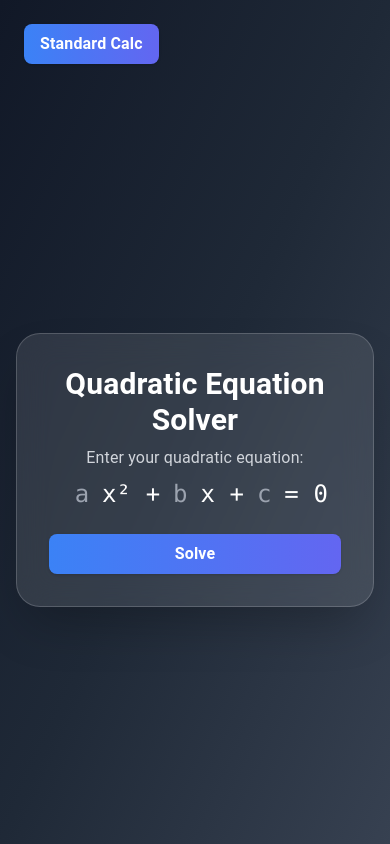
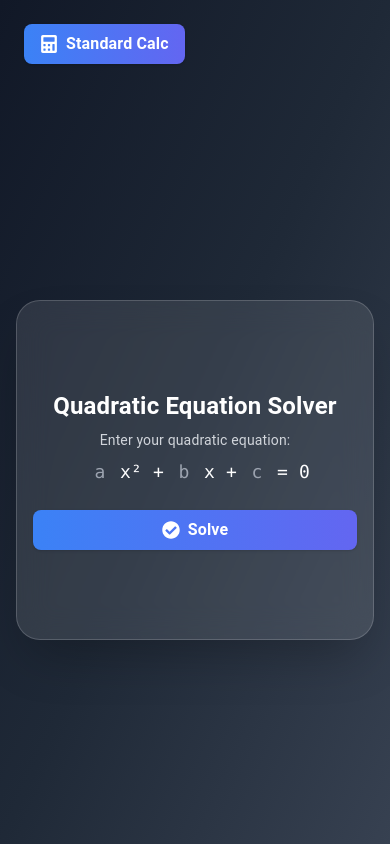
Before and after one commit to 8Leer8/calculatorWithQuadratic, a React (Create React App) app: page / in a window 390 px wide. Both pictures are taken after a click on the button "Quadratic". Built offline with nearby package versions, Linux system fonts and the light colour scheme.

Commit message:
icon and more responsive

```diff
--- a/package.json
+++ b/package.json
@@ -17,6 +17,7 @@
     "@types/react-router-dom": "^5.3.3",
     "react": "^19.1.0",
     "react-dom": "^19.1.0",
+    "react-icons": "^5.4.0",
     "react-router-dom": "^7.6.3",
     "react-scripts": "5.0.1",
     "typescript": "^4.9.5",
--- a/src/components/IphoneCalculator.tsx
+++ b/src/components/IphoneCalculator.tsx
@@ -1,6 +1,7 @@
 import React, { useState } from "react";
 import "../index.css";
 import QuadraticCalculator from "./QuadraticCalculator";
+import { FaCalculator, FaInfinity, FaHistory } from 'react-icons/fa';
 
 // Button layout for iPhone calculator
 const buttons = [
@@ -154,9 +155,10 @@ const IphoneCalculator: React.FC = () => {
     return (
       <div className="flex items-center justify-center min-h-screen bg-gradient-to-br from-gray-900 via-gray-800 to-gray-700 transition-all duration-700">
         <button
-          className="absolute top-6 left-6 px-4 py-2 rounded-lg bg-gradient-to-r from-blue-500 to-indigo-500 text-white font-semibold shadow hover:scale-105 transition-transform z-10"
+          className="absolute top-6 left-6 px-4 py-2 rounded-lg bg-gradient-to-r from-blue-500 to-indigo-500 text-white font-semibold shadow hover:scale-105 transition-transform z-10 flex items-center gap-2"
           onClick={() => setMode('standard')}
         >
+          <FaCalculator className="inline-block text-lg" />
           Standard Calc
         </button>
         <QuadraticCalculator />
@@ -169,9 +171,10 @@ const IphoneCalculator: React.FC = () => {
       <div className="flex flex-col md:flex-row gap-6 w-full max-w-2xl items-center md:items-stretch justify-center">
         <div className="bg-white/10 backdrop-blur-lg rounded-3xl shadow-2xl p-6 sm:p-8 w-full max-w-xs border border-gray-200/20 mx-auto">
           <button
-            className="mb-4 px-4 py-2 rounded-lg bg-gradient-to-r from-blue-500 to-indigo-500 text-white font-semibold shadow hover:scale-105 transition-transform"
+            className="mb-4 px-4 py-2 rounded-lg bg-gradient-to-r from-blue-500 to-indigo-500 text-white font-semibold shadow hover:scale-105 transition-transform flex items-center gap-2"
             onClick={() => setMode('quadratic')}
           >
+            <FaInfinity className="inline-block text-lg" />
             Quadratic
           </button>
           <div className="text-xs text-gray-400 mb-1 text-right h-4 select-none">
@@ -198,10 +201,20 @@ const IphoneCalculator: React.FC = () => {
         {/* History Sidebar - now responsive */}
         {history.length > 0 && (
           <div className={`flex flex-col w-full max-w-xs md:w-56 bg-white/10 backdrop-blur-lg rounded-3xl shadow-2xl p-6 border border-gray-200/20 h-full max-h-[32rem] overflow-y-auto mt-4 md:mt-0 transition-all duration-500 ease-out ${showHistory ? 'opacity-100 translate-x-0' : 'opacity-0 md:translate-x-8'}`}>
-            <div className="text-lg font-bold text-white mb-4">History</div>
+            <div className="text-lg font-bold text-white mb-4 flex items-center gap-2">
+              <FaHistory className="inline-block text-blue-200" />
+              History
+            </div>
             <ul className="space-y-2">
               {history.map((item, idx) => (
-                <li key={idx} className="text-white/90 text-sm bg-black/30 rounded px-2 py-1">{item}</li>
+                <li key={idx} className="text-white/90 text-sm bg-black/30 rounded px-2 py-1 text-center relative">
+                  {idx === 0 && (
+                    <div className="w-full flex justify-start">
+                      <span className="inline-block mb-1 px-2 py-0.5 bg-blue-500 text-white text-[10px] rounded-full font-semibold shadow">Latest</span>
+                    </div>
+                  )}
+                  <span>{item}</span>
+                </li>
               ))}
             </ul>
           </div>
--- a/src/components/QuadraticCalculator.tsx
+++ b/src/components/QuadraticCalculator.tsx
@@ -1,4 +1,5 @@
 import React, { useState } from 'react';
+import { FaInfinity, FaCheckCircle, FaInfoCircle, FaHistory } from 'react-icons/fa';
 
 const QuadraticCalculator: React.FC = () => {
   const [coefficients, setCoefficients] = useState({ a: '', b: '', c: '' });
@@ -68,11 +69,14 @@ const QuadraticCalculator: React.FC = () => {
       (history.length > 0 ? 'md:flex-row flex-col' : 'flex-col') +
       ' px-4 sm:px-0 pt-24 sm:pt-0'
     }>
-      <div className="w-full max-w-md bg-white/10 backdrop-blur-lg rounded-3xl shadow-2xl p-8 border border-gray-200/20 mx-auto">
-        <h2 className="text-3xl font-bold text-center text-white mb-2">Quadratic Equation Solver</h2>
-        <p className="text-center text-gray-300 mb-2">Enter your quadratic equation:</p>
+      <div className="w-full max-w-md bg-white/10 backdrop-blur-lg rounded-3xl shadow-2xl p-4 sm:p-8 border border-gray-200/20 mx-auto overflow-y-auto max-h-[80vh] min-h-[340px] flex flex-col justify-center"
+        style={{ maxHeight: '80vh' }}>
+        <h2 className="text-2xl sm:text-3xl font-bold text-center text-white mb-2 flex items-center justify-center gap-2">
+          <span>Quadratic Equation Solver</span>
+        </h2>
+        <p className="text-center text-gray-300 mb-2 text-sm sm:text-base">Enter your quadratic equation:</p>
         <form className="flex flex-col gap-4 items-center" onSubmit={e => { e.preventDefault(); solveQuadratic(); }}>
-          <div className="flex items-center gap-0 text-2xl text-white font-mono">
+          <div className="flex items-center gap-0 text-lg sm:text-2xl text-white font-mono flex-wrap justify-center">
             <input
               className="w-10 text-center bg-transparent text-white border-0 focus:outline-none placeholder-gray-400 mx-0 appearance-none shadow-none"
               placeholder="a"
@@ -109,15 +113,19 @@ const QuadraticCalculator: React.FC = () => {
           </div>
           <button
             type="submit"
-            className="w-full py-2 rounded-lg bg-gradient-to-r from-blue-500 to-indigo-500 text-white font-semibold shadow hover:scale-105 transition-transform mt-2"
+            className="w-full py-2 rounded-lg bg-gradient-to-r from-blue-500 to-indigo-500 text-white font-semibold shadow hover:scale-105 transition-transform mt-2 flex items-center justify-center gap-2"
           >
+            <FaCheckCircle className="inline-block text-lg" />
             Solve
           </button>
         </form>
         {error && <div className="text-red-400 text-center mt-2">{error}</div>}
         {result && (
           <div className={`mt-4 text-center transition-all duration-500 ease-out ${showResult ? 'opacity-100 translate-y-0' : 'opacity-0 -translate-y-4'} `}>
-            <div className="text-lg text-white font-semibold mb-1">Result</div>
+            <div className="text-lg text-white font-semibold mb-1 flex items-center justify-center gap-2">
+              <FaInfoCircle className="inline-block text-blue-200" />
+              Result
+            </div>
             <div className="text-gray-200">{getResultText()}</div>
             <div className="text-xs text-gray-400 mt-1">Discriminant: {result.discriminant}</div>
           </div>
@@ -125,11 +133,22 @@ const QuadraticCalculator: React.FC = () => {
       </div>
       {/* History Sidebar - responsive, like iPhoneCalc */}
       {history.length > 0 && (
-        <div className={`flex flex-col w-full max-w-xs md:w-56 bg-white/10 backdrop-blur-lg rounded-3xl shadow-2xl p-6 border border-gray-200/20 h-full max-h-[32rem] overflow-y-auto mt-4 md:mt-0 transition-all duration-500 ease-out ${showHistory ? 'opacity-100 translate-x-0' : 'opacity-0 md:translate-x-8'}`}>
-          <div className="text-lg font-bold text-white mb-4">History</div>
+        <div className={`flex flex-col w-full max-w-xs md:w-56 bg-white/10 backdrop-blur-lg rounded-3xl shadow-2xl p-6 border border-gray-200/20 h-full max-h-[32rem] overflow-y-auto mt-4 md:mt-0 transition-all duration-500 ease-out ${showHistory ? 'opacity-100 translate-x-0' : 'opacity-0 md:translate-x-8'}`}
+          style={{ maxHeight: '60vh' }}>
+          <div className="text-lg font-bold text-white mb-4 flex items-center gap-2">
+            <FaHistory className="inline-block text-blue-200" />
+            History
+          </div>
           <ul className="space-y-2">
             {history.map((item, idx) => (
-              <li key={idx} className="text-white/90 text-xs bg-black/30 rounded px-2 py-1 text-center">{item}</li>
+              <li key={idx} className="text-white/90 text-xs bg-black/30 rounded px-2 py-1 text-center relative">
+                {idx === 0 && (
+                  <div className="w-full flex justify-start">
+                    <span className="inline-block mb-1 px-2 py-0.5 bg-blue-500 text-white text-[10px] rounded-full font-semibold shadow">Latest</span>
+                  </div>
+                )}
+                <span>{item}</span>
+              </li>
             ))}
           </ul>
         </div>
```
Also changed, not shown: 1 other file (tests, documents, lock files or other folders).
